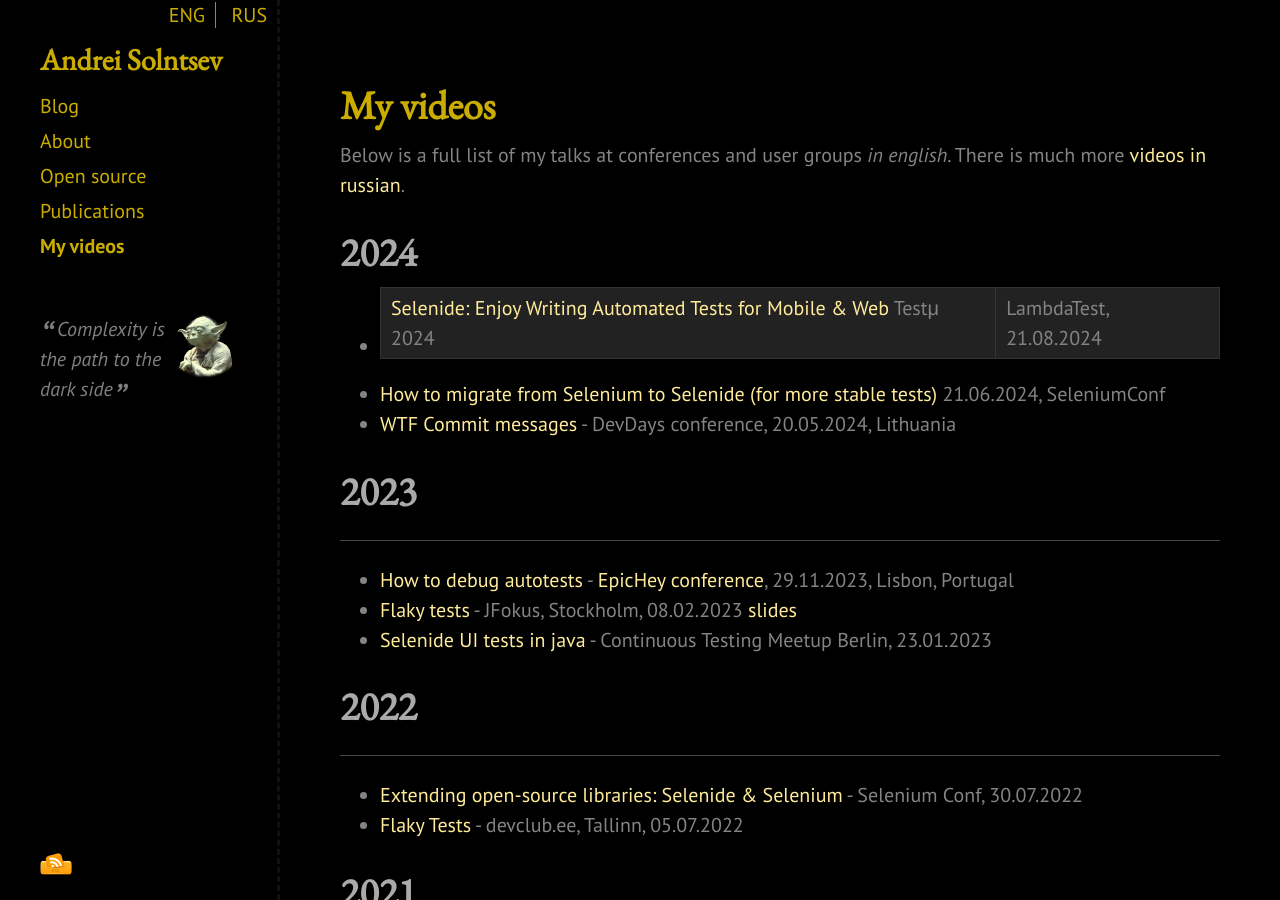
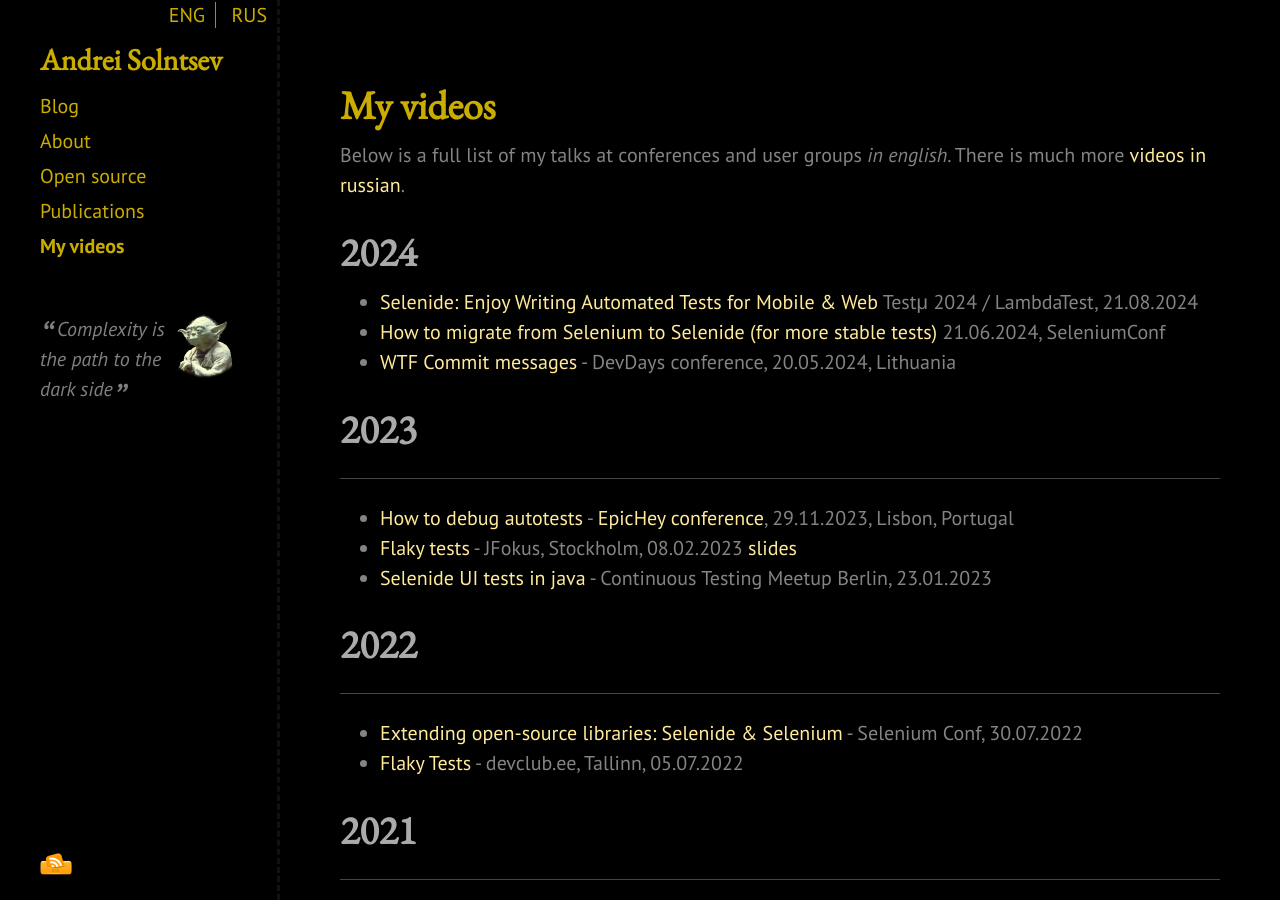
Before and after one commit to asolntsev/asolntsev.github.io, a Jekyll site: the page built from en/video.md, in a window 1280 px wide and 900 px high. Built offline with Jekyll 4.4.1, drawn with Linux system fonts in a browser that asks for light colours; nearby versions of some CDN libraries.

Commit message:
fix markdown syntax

```diff
--- a/en/video.md
+++ b/en/video.md
@@ -7,7 +7,7 @@
 Below is a full list of my talks at conferences and user groups _in english_. There is much more [videos in russian](/ru/video/).
 
 # 2024
-* [Selenide: Enjoy Writing Automated Tests for Mobile & Web](https://www.youtube.com/watch?v=CKSl2NRrMVg) Testμ 2024 | LambdaTest, 21.08.2024
+* [Selenide: Enjoy Writing Automated Tests for Mobile & Web](https://www.youtube.com/watch?v=CKSl2NRrMVg) Testμ 2024 / LambdaTest, 21.08.2024
 * [How to migrate from Selenium to Selenide (for more stable tests)](https://www.youtube.com/watch?v=roL1ciaNWtY&list=PL9Z-JgiTsOYRJCXuEOGXLH1w1oImoprnq&ab_channel=ConfEngine) 21.06.2024, SeleniumConf
 * [WTF Commit messages](https://www.youtube.com/watch?v=j-wfc5LVxM4) - DevDays conference, 20.05.2024, Lithuania
 
```
Also changed, not shown: ru/video.md (+1 -1 lines).
